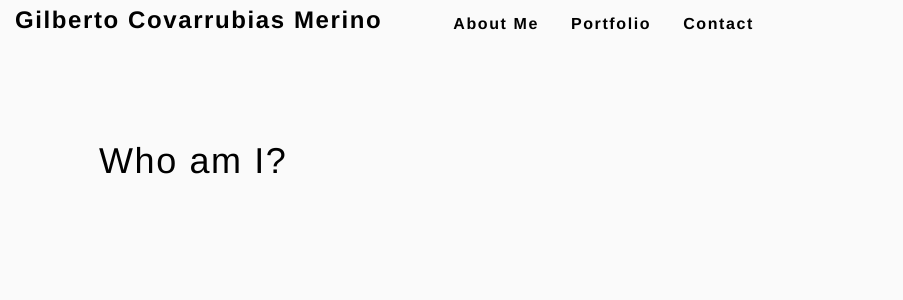
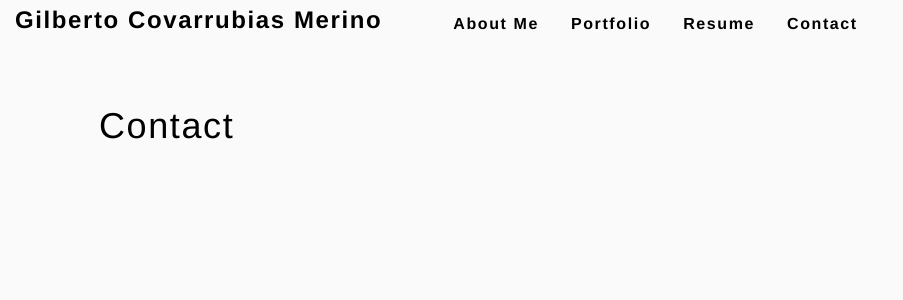
Before and after one commit to perfect-perfect/react-portfolio, a React (Create React App) app: page / in a window 1280 px wide. Both pictures are taken after a click on the item "Contact". Shown: the top 300 px of the page, without its empty margins (0-903 px from the left). Built offline with nearby package versions, Linux system fonts and the light colour scheme.

Commit message:
have all pages conditionally rendering

```diff
--- a/src/App.js
+++ b/src/App.js
@@ -3,12 +3,13 @@ import React, { useState } from 'react';
 import Header from './components/Header';
 // import Gallery from './components/Gallery';
 import Portfolio from './components/Portfolio';
-import About from './components/About'
+import About from './components/About';
+import Resume from './components/Resume';
+import Contact from './components/Contact';
 
 function App() {
 
-	const [aboutMeSelected, setAboutMeSelected] = useState(true)
-	const [portfolioSelected, setPortfolioSelected] = useState(false)
+
 
 	const [categories] = useState([
         {
@@ -19,6 +20,11 @@ function App() {
         }
     ]);
 
+	const [aboutMeSelected, setAboutMeSelected] = useState(true);
+	const [portfolioSelected, setPortfolioSelected] = useState(false);
+	const [resumeSelected, setResumeSelected] = useState(false);
+	const [contactSelected, setContactSelected] = useState(false)
+
 	const [currentCategory, setCurrentCategory] = useState(categories[0]);
 
 	return (
@@ -26,10 +32,18 @@ function App() {
 			<Header
 				categories={categories}
 				setCurrentCategory={setCurrentCategory}
+
 				aboutMeSelected={aboutMeSelected}
 				setAboutMeSelected={setAboutMeSelected}
+
 				portfolioSelected={portfolioSelected}
 				setPortfolioSelected={setPortfolioSelected}
+
+				resumeSelected={resumeSelected}
+				setResumeSelected={setResumeSelected}
+
+				contactSelected={contactSelected}
+				setContactSelected={setContactSelected}
 			></Header>
 			<main>
 				{portfolioSelected &&
@@ -39,6 +53,12 @@ function App() {
 				{aboutMeSelected &&
 					<About></About>
 				}
+				{resumeSelected &&
+					<Resume></Resume>
+				}
+				{contactSelected &&
+					<Contact></Contact>
+				}
 
 			</main>
 		</div>
--- /dev/null
+++ b/src/components/Contact/index.js
@@ -0,0 +1,11 @@
+import React from 'react'
+
+function Contact() {
+    return(
+        <h1>
+            Contact
+        </h1>
+    )
+}
+
+export default Contact;
--- a/src/components/Header/index.js
+++ b/src/components/Header/index.js
@@ -6,10 +6,18 @@ function Header(props) {
     const {
         categories = [],
         setCurrentCategory,
+
         aboutMeSelected,
         setAboutMeSelected,
+
         portfolioSelected,
-        setPortfolioSelected
+        setPortfolioSelected,
+
+        resumeSelected,
+        setResumeSelected,
+
+        contactSelected,
+        setContactSelected
     } = props
 
     return (
@@ -22,10 +30,18 @@ function Header(props) {
             <Nav
                 categories={categories}
                 setCurrentCategory={setCurrentCategory}
+
                 aboutMeSelected={aboutMeSelected}
 				setAboutMeSelected={setAboutMeSelected}
+
                 portfolioSelected={portfolioSelected}
                 setPortfolioSelected={setPortfolioSelected}
+
+                resumeSelected={resumeSelected}
+				setResumeSelected={setResumeSelected}
+
+                contactSelected={contactSelected}
+				setContactSelected={setContactSelected}
             ></Nav>
 
         </header>
--- a/src/components/Nav/index.js
+++ b/src/components/Nav/index.js
@@ -1,30 +1,55 @@
 import React from 'react';
-import { capitalizeFirstLetter } from '../../utils/helpers';
+// import { capitalizeFirstLetter } from '../../utils/helpers';
 
 function Nav(props) {
 
     const {
-        categories = [],
+        // categories = [],
         // setCurrentCategory
-        aboutMeSelected,
+
+        // aboutMeSelected,
         setAboutMeSelected,
-        portfolioSelected,
-        setPortfolioSelected
+
+        // portfolioSelected,
+        setPortfolioSelected,
+
+        // resumeSelected,
+        setResumeSelected,
+
+        setContactSelected
     } = props
 
     const aboutMeSelection = () => {
         setAboutMeSelected(true);
         setPortfolioSelected(false);
+        setResumeSelected(false);
+        setContactSelected(false);
     }
 
     const portfolioSelection = () => {
         setAboutMeSelected(false);
         setPortfolioSelected(true);
+        setResumeSelected(false);
+        setContactSelected(false);
     }
 
-    function categorySelected(name) {
-        console.log(`${name} clicked`)
+    const resumeSelection = () => {
+        setAboutMeSelected(false);
+        setPortfolioSelected(false);
+        setResumeSelected(true);
+        setContactSelected(false);
     }
+
+    const contactSelection = () => {
+        setAboutMeSelected(false);
+        setPortfolioSelected(false);
+        setResumeSelected(false);
+        setContactSelected(true);
+    }
+
+    // function categorySelected(name) {
+    //     console.log(`${name} clicked`)
+    // }
 
     return(
 
@@ -41,7 +66,14 @@ function Nav(props) {
                     </span>
                 </li>
                 <li className="mx-2">
-                    <span>Contact</span>
+                    <span onClick={resumeSelection}>
+                        Resume
+                    </span>
+                </li>
+                <li className="mx-2">
+                    <span onClick={contactSelection}>
+                        Contact
+                    </span>
                 </li>
                 {/* {categories.map((category) => (
                     <li className="mx-1" key={category.name}>
--- /dev/null
+++ b/src/components/Resume/index.js
@@ -0,0 +1,12 @@
+import React from 'react';
+
+
+function Resume () {
+    return(
+        <h1>
+            <a href='www.google.com'>Resume</a>
+        </h1>
+    )
+}
+
+export default Resume
```
